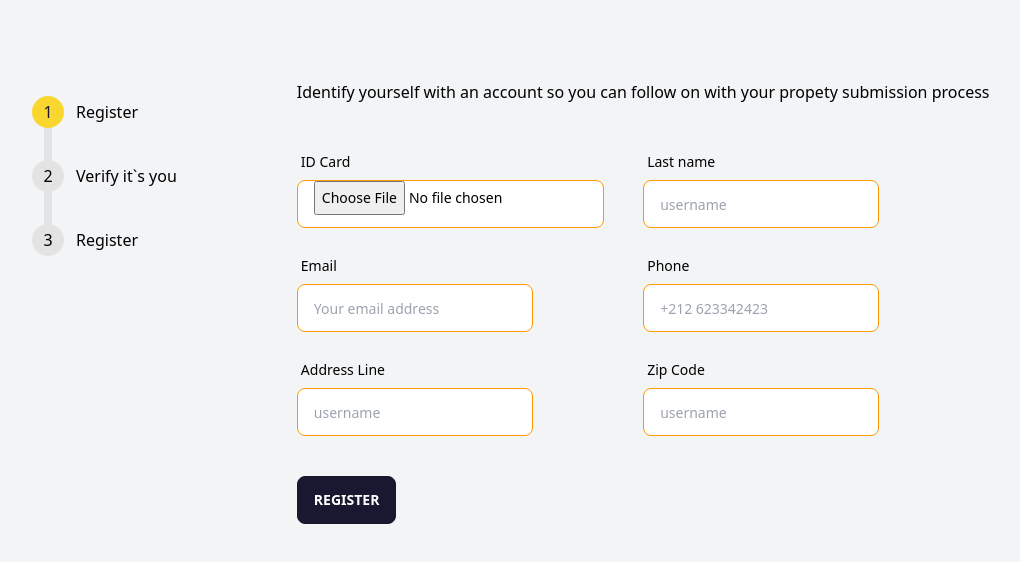
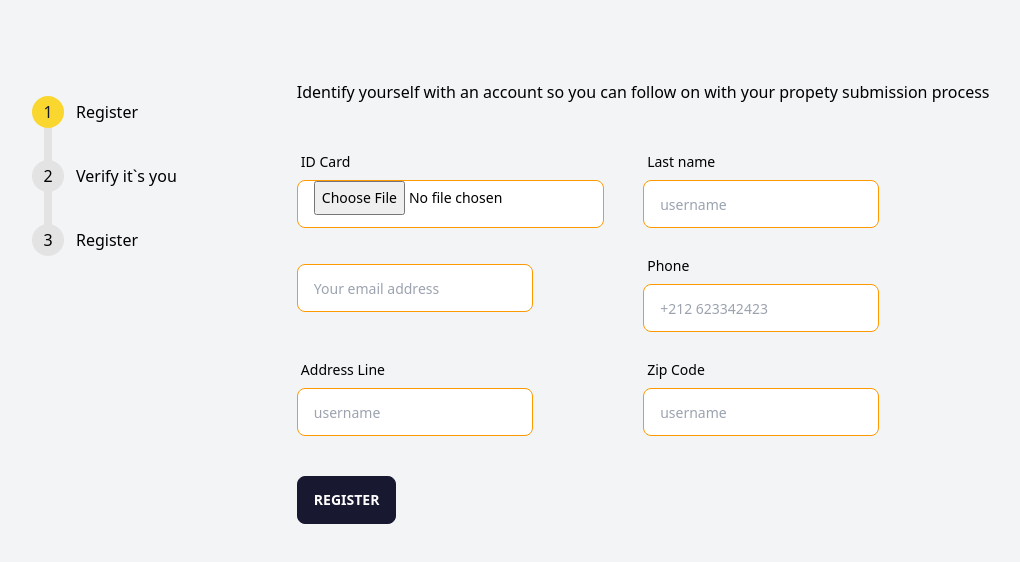
Before and after one commit to Yassineelkasmy/overchain-angular, an Angular app: page /submission/accountverify in a window 1280 px wide. Shown: the top 562 px of the page, without its empty margins (52-1072 px from the left). Built offline with nearby package versions, Linux system fonts and the light colour scheme.

Commit message:
Add register and verify compnent

```diff
--- a/src/app/views/submission/account-verify/account-verify.component.html
+++ b/src/app/views/submission/account-verify/account-verify.component.html
@@ -20,7 +20,7 @@
 
         <div>
             <label class="label">
-    <span class="label-text">Email</span>
+    <span class="label-text"></span>
       </label>
             <input type="email" placeholder="Your email address" class="input input-warning input-bordered">
         </div>
```
